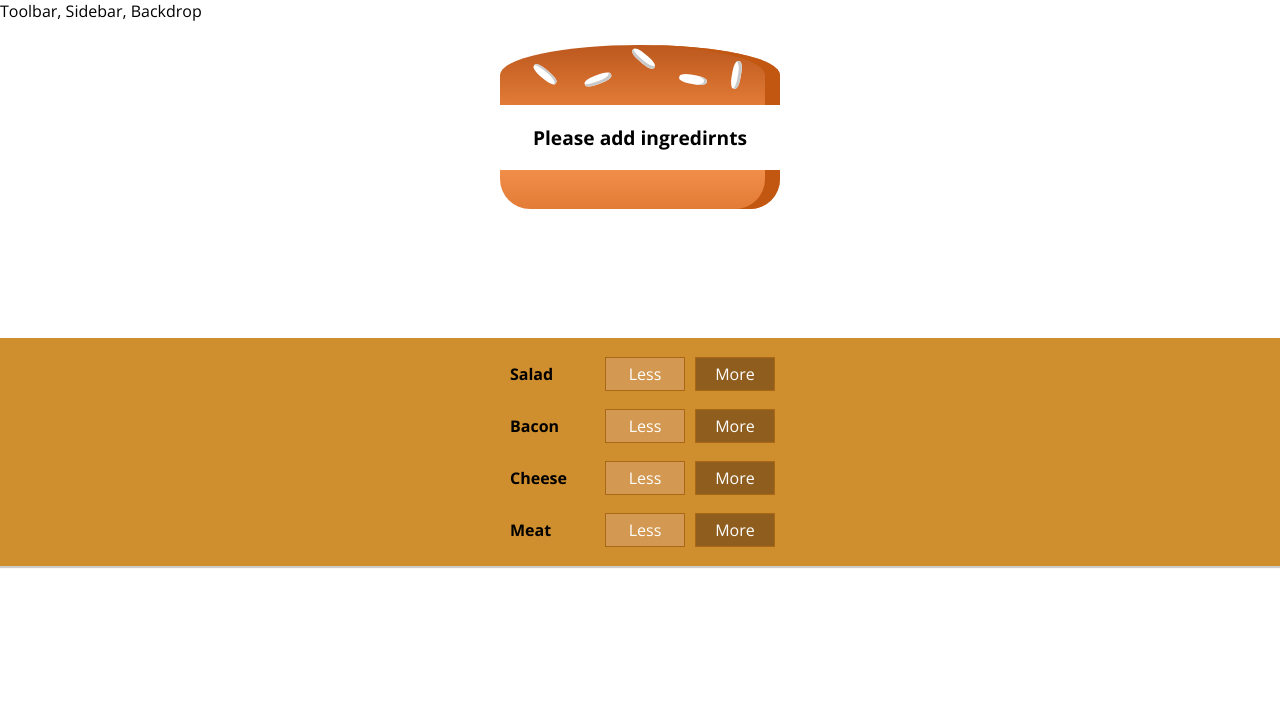
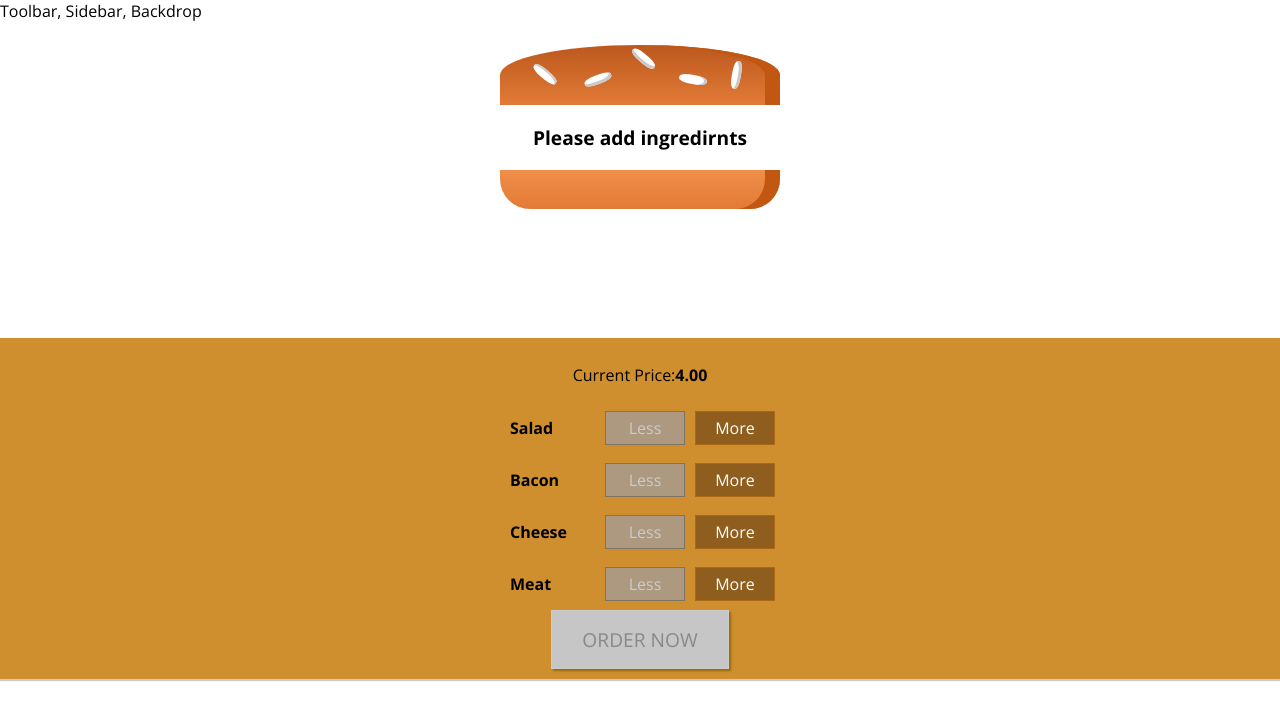
Before and after one commit to Sunshinet/MyBurger-React-project, a React app: page / in a window 1280 px wide. Shown: the top 720 px of the page. Built offline with nearby package versions, Linux system fonts and the light colour scheme.

Commit message:
'order', 'more' and 'less' buttons and functionality added

```diff
--- a/src/components/Burger/BuildControls/BuildControl/BuildControl.js
+++ b/src/components/Burger/BuildControls/BuildControl/BuildControl.js
@@ -4,7 +4,7 @@
 const buildControl = (props) => (
     <div  className={classes.BuildControl}>
         <div className={classes.Label}>{props.label}</div>
-        <button className={classes.Less}>Less</button>
+        <button className={classes.Less} onClick = {props.removeIngred} disabled= {props.disabled}>Less</button>
         <button className={classes.More} onClick = {props.addIngredient}>More</button>
     </div>
 );
--- a/src/components/Burger/BuildControls/BuildControls.css
+++ b/src/components/Burger/BuildControls/BuildControls.css
@@ -8,3 +8,43 @@
     margin: auto;
     padding: 10px 0;
 }
+.OrderButton {
+    background-color: #DAD735;
+    outline: none;
+    cursor: pointer;
+    border: 1px solid #966909;
+    color: #966909;
+    font-family: inherit;
+    font-size: 1.2em;
+    padding: 15px 30px;
+    box-shadow: 2px 2px 2px #966909;
+}
+
+.OrderButton:hover, .OrderButton:active {
+    background-color: #A0DB41;
+    border: 1px solid #966909;
+    color: #966909;
+}
+
+.OrderButton:disabled {
+    background-color: #C7C6C6;
+    cursor: not-allowed;
+    border: 1px solid #ccc;
+    color: #888888;
+}
+
+.OrderButton:not(:disabled) {
+    animation: enable 0.3s linear;
+}
+
+@keyframes enable {
+    0% {
+        transform: scale(1);
+    }
+    60% {
+        transform: scale(1.1);
+    }
+    100% {
+        transform: scale(1);
+    }
+}
--- a/src/components/Burger/BuildControls/BuildControls.js
+++ b/src/components/Burger/BuildControls/BuildControls.js
@@ -13,9 +13,14 @@
 
 const buildControls = (props) => (
     <div className={classes.BuildControls}>
+       <p>Current Price:<strong>{props.price.toFixed(2)}</strong></p>
         {controls.map(el=> (
-            <BuildControl key ={el.label} label = {el.label} addIngredient = {() => props.ingredientAdded(el.type)}/>
+            <BuildControl key ={el.label} label = {el.label}
+            addIngredient = {() => props.ingredientAdded(el.type) }
+            removeIngred = {()=>props.ingredientRemoved(el.type)}
+            disabled = {props.disabled[el.type]} />
         ))}
+        <button className = {classes.OrderButton} disabled = {!props.purchasable}>ORDER NOW</button>
     </div>
 );
 
--- a/src/containers/BurgerBuilder/BurgerBuilder.js
+++ b/src/containers/BurgerBuilder/BurgerBuilder.js
@@ -16,9 +16,20 @@
             cheese:0,
             meat: 0
         },
-        totalPrice: 4
+        totalPrice: 4,
+        purchasable: false
     }
+    updatePurchaseState(ingredients){
+        const sum = Object.keys(ingredients)
+            .map(igKey => {
+                 return ingredients[igKey];
+             }).reduce((sum, el) => {
+                     return sum + el;
+             }, 0);
 
+             this.setState({purchasable: sum > 0})
+            console.log(ingredients)
+    }
     addIngredientHandler = (type) => {
         const oldCount = this.state.ingredients[type];
         const updatedCount = oldCount + 1;
@@ -30,16 +41,41 @@
         let oldPrice = this.state.totalPrice;
         let newPrice = oldPrice + priceAddition;
         this.setState({totalPrice: newPrice, ingredients: updatedIngredients})
-
+        this.updatePurchaseState(updatedIngredients);
     }
     removeIngredientHandler = (type) => {
+        const oldCount = this.state.ingredients[type];
+        if(oldCount <= 0){
+            return;
+        }
+        const updatedCount = oldCount - 1;
+        const updatedIngredients = {
+            ...this.state.ingredients
+        };
+        updatedIngredients[type] = updatedCount;
+        const priceDeduction = INGREDIENT_PRICES[type];
+        let oldPrice = this.state.totalPrice;
+        let newPrice = oldPrice - priceDeduction;
+        this.setState({totalPrice: newPrice, ingredients: updatedIngredients})
+        this.updatePurchaseState(updatedIngredients);
+    }
 
-    }
     render(){
+        const disableInfo ={
+            ...this.state.ingredients
+        };
+        for (let key in disableInfo){
+            disableInfo[key] = disableInfo[key] <= 0
+        }
         return (
             <React.Fragment>
                <Burger ingredients= {this.state.ingredients}/>
-               <BuildControls ingredientAdded = {this.addIngredientHandler}/>
+               <BuildControls
+               ingredientAdded = {this.addIngredientHandler}
+               ingredientRemoved = {this.removeIngredientHandler}
+               disabled = {disableInfo}
+               purchasable = {this.state.purchasable}
+               price = {this.state.totalPrice}/>
             </React.Fragment>
         );
     }
```
